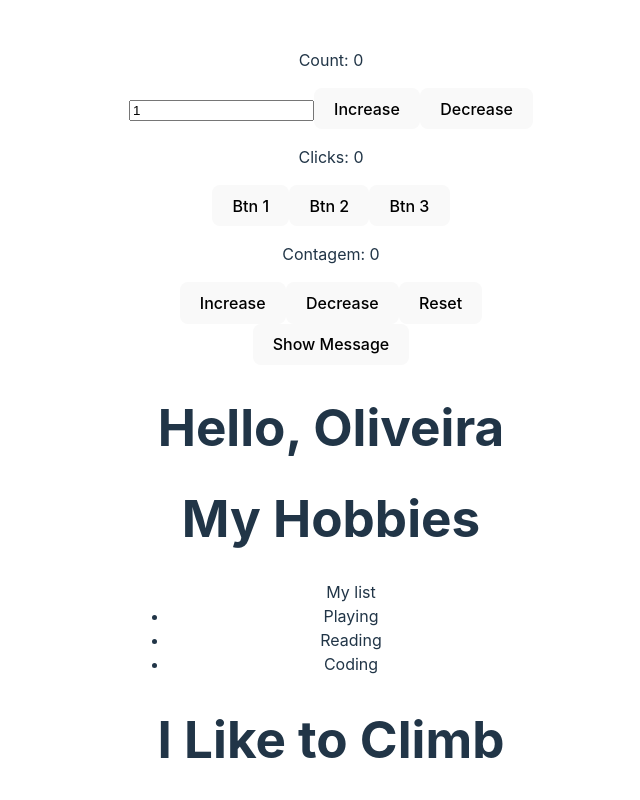
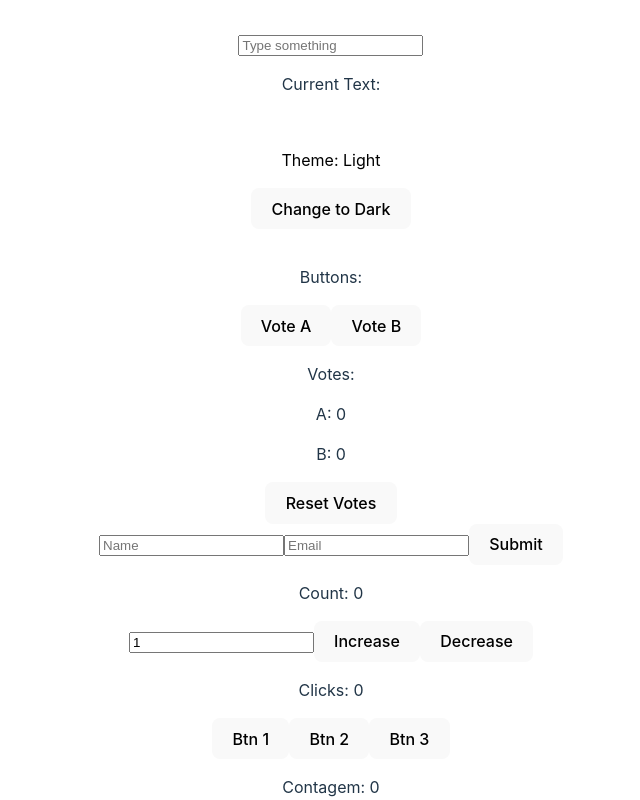
Before and after one commit to LuisCarlosOliveira/full-stack-open, a React (Vite) app in the folder others/part1/exercices/ex1/ex1/: page / in a window 1280 px wide. Shown: the top 800 px of the page, without its empty margins (309-949 px from the left). Built offline with nearby package versions, Linux system fonts and the light colour scheme.

Commit message:
more state exercises

```diff
--- a/others/part1/exercices/ex1/ex1/src/App.jsx
+++ b/others/part1/exercices/ex1/ex1/src/App.jsx
@@ -1,24 +1,45 @@
-import './App.css';
-import Salute from './components/Salute';
-import HobbiesList from './components/HobbiesList';
-import FriendList from './components/FriendsList';
-import Profile from './components/Profile';
-import Counter from './components/Counter';
+import "./App.css";
+import Salute from "./components/Salute";
+import HobbiesList from "./components/HobbiesList";
+import FriendList from "./components/FriendsList";
+import Profile from "./components/Profile";
+import Counter from "./components/Counter";
 import ToggleMessage from "./components/ToggleMessage";
 import ClickCounter from "./components/ClickCounter";
 import DynamicStepCounter from "./components/DynamicStepCounter";
+import FormSubmission from "./components/FormSubmission";
+import VoteCounter from "./components/VoteCounter";
+import ThemeToggle from "./components/ThemeToggle";
+import LiveText from "./components/LiveText";
 
 function App() {
   return (
     <>
+      <LiveText />
+      <ThemeToggle />
+      <VoteCounter />
+      <FormSubmission />
       <DynamicStepCounter />
       <ClickCounter />
       <Counter />
       <ToggleMessage />
       <Salute salute="Oliveira" />
-      <HobbiesList hobbies={['Playing', 'Reading', 'Coding']} climbing="I Like to Climb" />
-      <FriendList friends={['A', 'B', 'C']} fromWhere="Tokyo" friends2={['D', 'F', 'G']} fromWhere2="Porto" />
-      <Profile name="Oliveira" age={25} subtitle={"Abilities"} abilities={['JavaScript', 'React', 'Node']} />
+      <HobbiesList
+        hobbies={["Playing", "Reading", "Coding"]}
+        climbing="I Like to Climb"
+      />
+      <FriendList
+        friends={["A", "B", "C"]}
+        fromWhere="Tokyo"
+        friends2={["D", "F", "G"]}
+        fromWhere2="Porto"
+      />
+      <Profile
+        name="Oliveira"
+        age={25}
+        subtitle={"Abilities"}
+        abilities={["JavaScript", "React", "Node"]}
+      />
     </>
   );
 }
--- /dev/null
+++ b/others/part1/exercices/ex1/ex1/src/components/FormSubmission.jsx
@@ -0,0 +1,49 @@
+import React, { useState } from 'react';
+
+function FormSubmission() {
+  const [name, setName] = useState('');
+  const [email, setEmail] = useState('');
+  const [submitted, setSubmitted] = useState(false);
+
+  const handleNameChange = (event) => {
+    setName(event.target.value);
+  };
+
+  const handleEmailChange = (event) => {
+    setEmail(event.target.value);
+  };
+
+  const handleSubmit = (event) => {
+    event.preventDefault();
+    setSubmitted(true);
+  };
+
+  return (
+    <div>
+      <form onSubmit={handleSubmit}>
+        <input
+          type="text"
+          value={name}
+          onChange={handleNameChange}
+          placeholder="Name"
+        />
+        <input
+          type="email"
+          value={email}
+          onChange={handleEmailChange}
+          placeholder="Email"
+        />
+        <button type="submit">Submit</button>
+      </form>
+      {submitted && (
+        <div>
+          <h3>Submitted data:</h3>
+          <p>Name: {name}</p>
+          <p>Email: {email}</p>
+        </div>
+      )}
+    </div>
+  );
+}
+
+export default FormSubmission;
--- /dev/null
+++ b/others/part1/exercices/ex1/ex1/src/components/LiveText.jsx
@@ -0,0 +1,23 @@
+import React, { useState } from "react";
+
+function LiveText() {
+  const [text, setText] = useState("");
+
+  const handleTextChange = (event) => {
+    setText(event.target.value);
+  };
+
+  return (
+    <div>
+      <input
+        type="text"
+        value={text}
+        onChange={handleTextChange}
+        placeholder="Type something"
+      />
+      <p>Current Text: {text}</p>
+    </div>
+  );
+}
+
+export default LiveText;
--- /dev/null
+++ b/others/part1/exercices/ex1/ex1/src/components/ThemeToggle.jsx
@@ -0,0 +1,27 @@
+import React, { useState } from 'react';
+
+function ThemeToggle() {
+    const [dark, setDark] = useState(false);
+
+    const changeTheme = () => {
+        setDark(!dark);
+    };
+
+    return (
+        <div
+          style={{
+            backgroundColor: dark ? '#333' : '#fff',
+            color: dark ? '#fff' : '#000',
+            padding: '20px',
+            textAlign: 'center',
+          }}
+        >
+          <p>Theme: {dark ? 'dark' : 'Light'}</p>
+          <button onClick={changeTheme}>
+            Change to {dark ? 'Light' : 'Dark'}
+          </button>
+        </div>
+      );
+    }
+
+    export default ThemeToggle;
--- /dev/null
+++ b/others/part1/exercices/ex1/ex1/src/components/VoteCounter.jsx
@@ -0,0 +1,34 @@
+import React, { useState } from "react";
+
+function VoteCounter() {
+    const [voteA, setVoteA] = useState(0);
+    const [voteB, setVoteB] = useState(0);
+
+    const countVoteA = () => {
+        setVoteA(voteA + 1);
+    }
+
+    const countVoteB = () => {
+        setVoteB(voteB + 1);
+    }
+
+    const resetVotes = () => {
+        setVoteA(0);
+        setVoteB(0);
+    }
+
+    return (
+        <>
+            <p>Buttons:</p>
+            <button onClick = {countVoteA}>Vote A</button>
+            <button onClick = {countVoteB}>Vote B</button>
+            <p>Votes:</p>
+            <p>A: {voteA}</p>
+            <p>B: {voteB}</p>
+            <button onClick = {resetVotes}>Reset Votes</button>
+        </>
+    )
+
+}
+
+export default VoteCounter;
```
